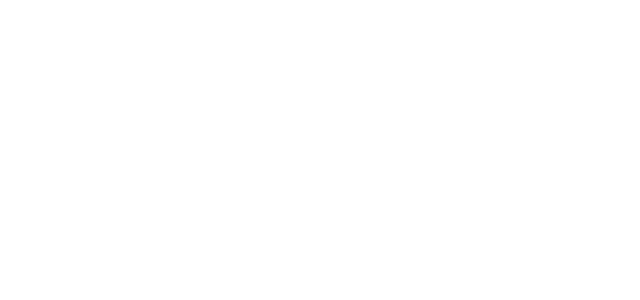
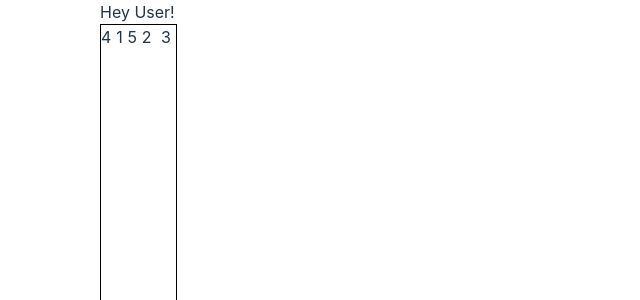
Before and after one commit to georgetsai2028/Budgeting-App, a React (Vite) app: page /user-dashboard in a window 1280 px wide. Shown: the top 300 px of the page, without its empty margins (0-640 px from the left). Built offline with nearby package versions, Linux system fonts and the light colour scheme.

Commit message:
creating grid

```diff
--- a/src/index.css
+++ b/src/index.css
@@ -26,7 +26,7 @@ body {
   margin: 0;
   display: flex;
   place-items: center;
-  min-width: 320px;
+
   min-height: 100vh;
 }
 
--- a/src/pages/UserDashboard.css
+++ b/src/pages/UserDashboard.css
@@ -1,5 +1,31 @@
-html, body, #root{
+html, body #root{
     margin:0;
     height: 100%;
     padding: 0;
+    display: flex;
 }
+
+
+.gridContainer{
+    width: 100%;
+    height: 100%;
+    display: grid;
+
+
+    border: 1px solid black;
+}
+
+#purchaseTracker{
+    grid-row: 1 / 3;
+    grid-column: 2 / 3;
+}
+
+#piggybank {
+    grid-row: 1 / 3;
+    grid-column: 4 / 5;
+}
+
+#investments {
+    grid-row: 1 / 3;
+    grid-column: 6 / 7;
+}
--- a/src/pages/UserDashboard.jsx
+++ b/src/pages/UserDashboard.jsx
@@ -9,11 +9,21 @@ export function UserDashboard() {
 
 
     return (
-        <div className="mainContainer">
+        <>
+            <div className="mainContainer">
+            <header>
+                Hey User!
+            </header>
             <div className="gridContainer">
+                <div id="purchaseTracker">1</div>
+                <div id="piggybank">2</div>
+                <div id="investments">3</div>
+                <div id="barChart">4</div>
+                <div id="score">5</div>
+            </div>
+            </div>
+        </>
 
-            </div>
-        </div>
     );
 
 };
```
